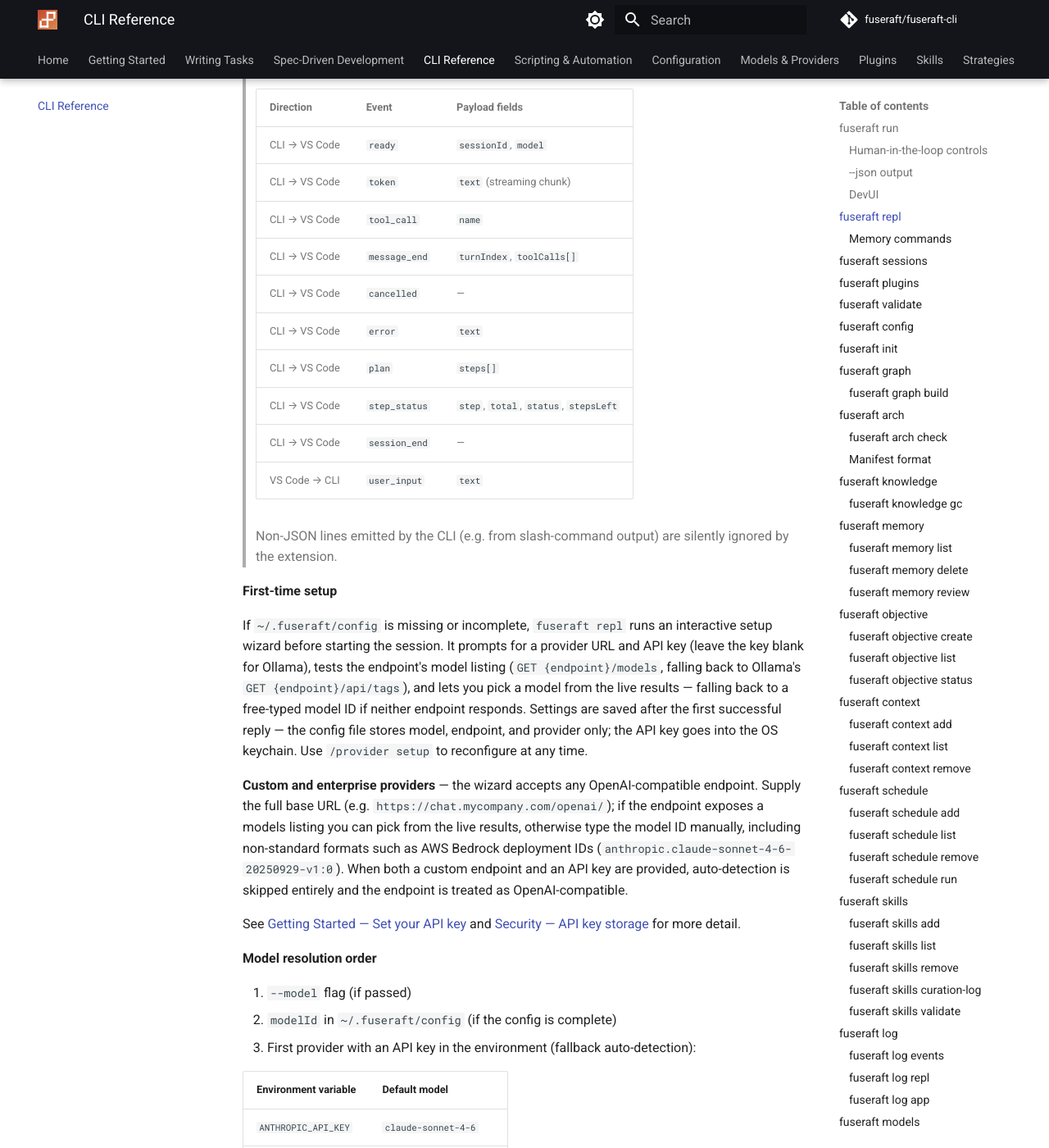
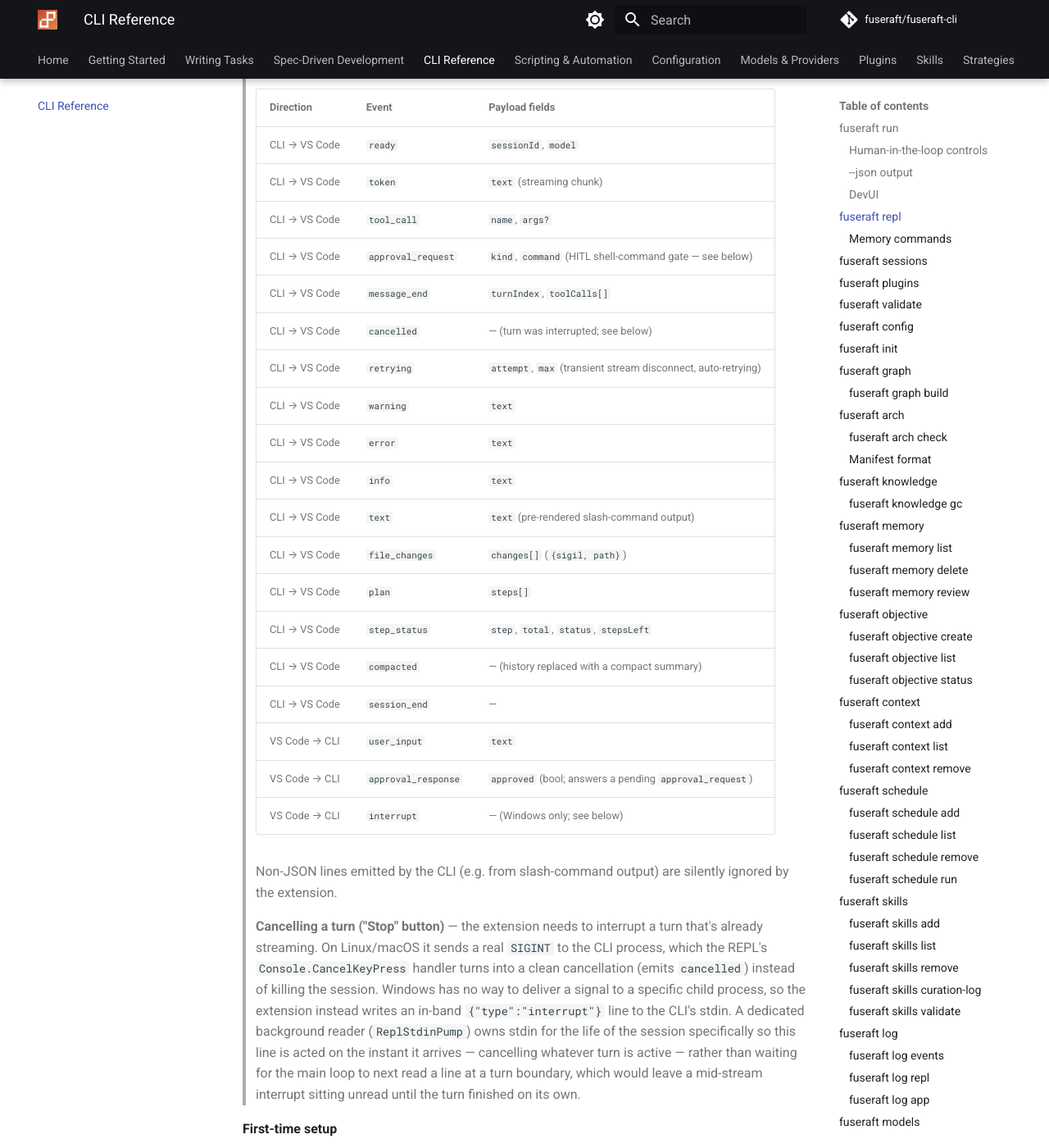
Before and after one commit to fuseraft/fuseraft-cli, an MkDocs documentation site: the page built from docs/cli-reference.md, in a window 1280 px wide and 1400 px high, scrolled down 9757 px. Shown: the whole window at 82% size. Built offline with MkDocs 1.6.1 and Material for MkDocs 9.7.7, drawn with Linux system fonts in a browser that asks for light colours; comment, search, counter and statistics services are not loaded.

Commit message:
docs: document full JSON-bridge protocol and Stop-button mechanism
The VS Code webview protocol table in cli-reference.md only listed a
handful of the event types the CLI actually emits, and covered the
VS Code -> CLI direction with just user_input, omitting approval_response
and interrupt entirely. Filled in the missing events/fields and added a
paragraph explaining how turn cancellation actually works (SIGINT on
Unix, in-band stdin message + ReplStdinPump on Windows) — the mechanism
behind the Stop-button fix.

```diff
--- a/docs/cli-reference.md
+++ b/docs/cli-reference.md
@@ -309,16 +309,27 @@
 > |-----------|-------|----------------|
 > | CLI → VS Code | `ready` | `sessionId`, `model` |
 > | CLI → VS Code | `token` | `text` (streaming chunk) |
-> | CLI → VS Code | `tool_call` | `name` |
+> | CLI → VS Code | `tool_call` | `name`, `args?` |
+> | CLI → VS Code | `approval_request` | `kind`, `command` (HITL shell-command gate — see below) |
 > | CLI → VS Code | `message_end` | `turnIndex`, `toolCalls[]` |
-> | CLI → VS Code | `cancelled` | — |
+> | CLI → VS Code | `cancelled` | — (turn was interrupted; see below) |
+> | CLI → VS Code | `retrying` | `attempt`, `max` (transient stream disconnect, auto-retrying) |
+> | CLI → VS Code | `warning` | `text` |
 > | CLI → VS Code | `error` | `text` |
+> | CLI → VS Code | `info` | `text` |
+> | CLI → VS Code | `text` | `text` (pre-rendered slash-command output) |
+> | CLI → VS Code | `file_changes` | `changes[]` (`{sigil, path}`) |
 > | CLI → VS Code | `plan` | `steps[]` |
 > | CLI → VS Code | `step_status` | `step`, `total`, `status`, `stepsLeft` |
+> | CLI → VS Code | `compacted` | — (history replaced with a compact summary) |
 > | CLI → VS Code | `session_end` | — |
 > | VS Code → CLI | `user_input` | `text` |
+> | VS Code → CLI | `approval_response` | `approved` (bool; answers a pending `approval_request`) |
+> | VS Code → CLI | `interrupt` | — (Windows only; see below) |
 >
 > Non-JSON lines emitted by the CLI (e.g. from slash-command output) are silently ignored by the extension.
+>
+> **Cancelling a turn ("Stop" button)** — the extension needs to interrupt a turn that's already streaming. On Linux/macOS it sends a real `SIGINT` to the CLI process, which the REPL's `Console.CancelKeyPress` handler turns into a clean cancellation (emits `cancelled`) instead of killing the session. Windows has no way to deliver a signal to a specific child process, so the extension instead writes an in-band `{"type":"interrupt"}` line to the CLI's stdin. A dedicated background reader (`ReplStdinPump`) owns stdin for the life of the session specifically so this line is acted on the instant it arrives — cancelling whatever turn is active — rather than waiting for the main loop to next read a line at a turn boundary, which would leave a mid-stream interrupt sitting unread until the turn finished on its own.
 
 **First-time setup**
 
```
